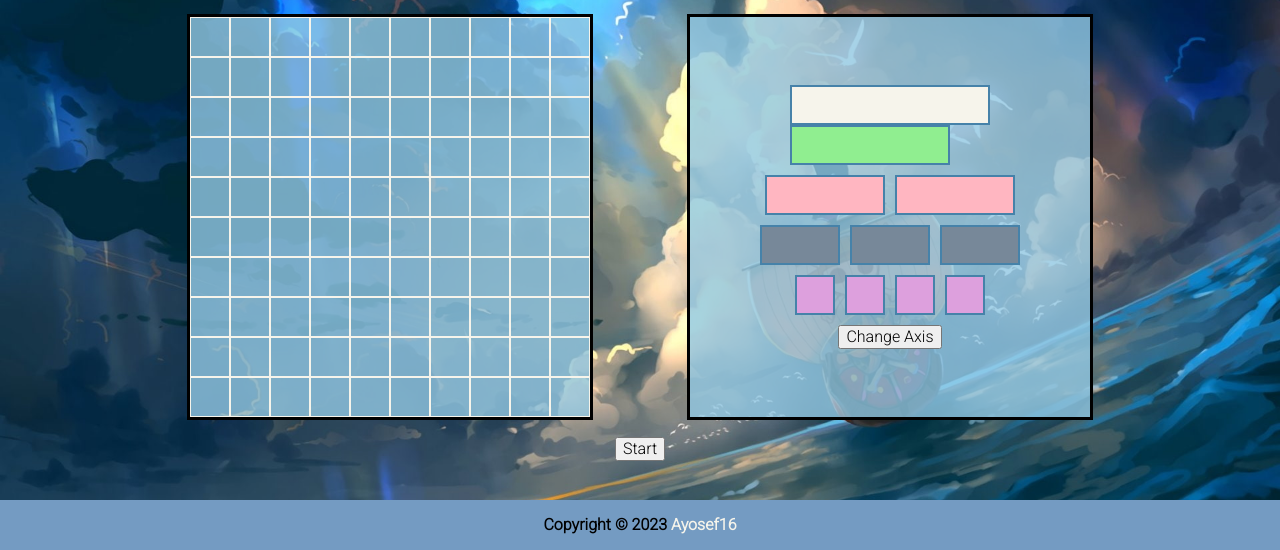
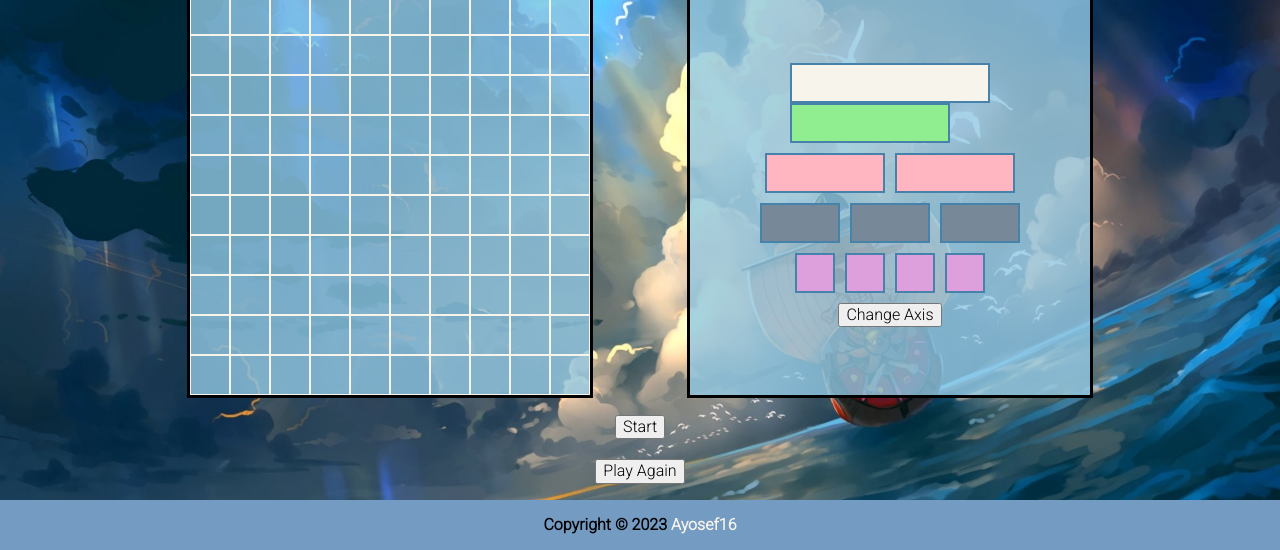
Before and after one commit to Ayosef16/battleship, a plain HTML site: page index.html in a window 1280 px wide. Shown: the part 250-800 px from the top of the page. Drawn offline with Linux system fonts and the light colour scheme; a web font is replaced by a local one.

Commit message:
Add a play again button

```diff
--- a/index.html
+++ b/index.html
@@ -110,6 +110,7 @@
         </div>
       </div>
       <div class="game-winner"></div>
+      <button class="play-again">Play Again</button>
     </main>
     <footer id="footer">
       <p>
```
